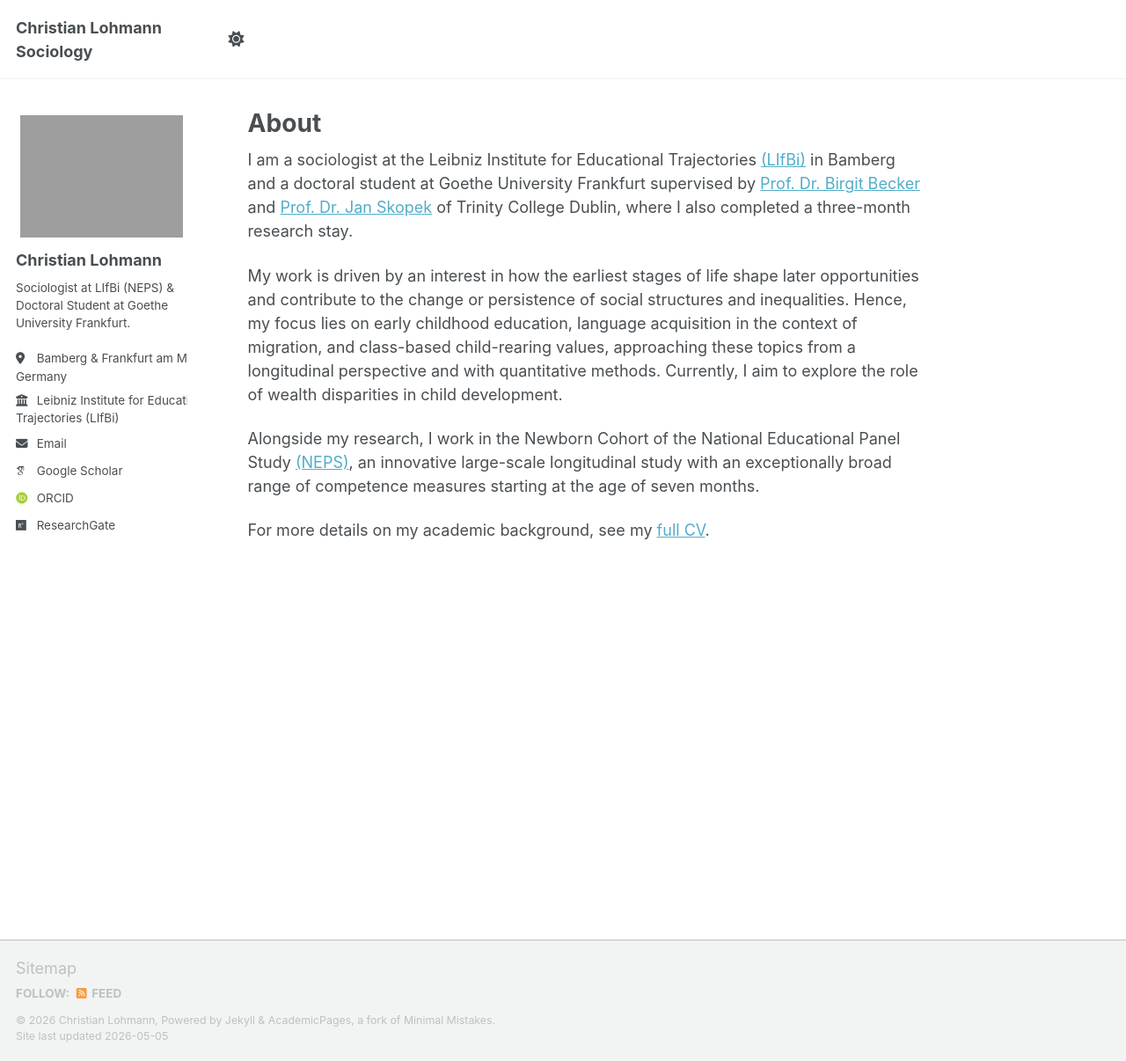
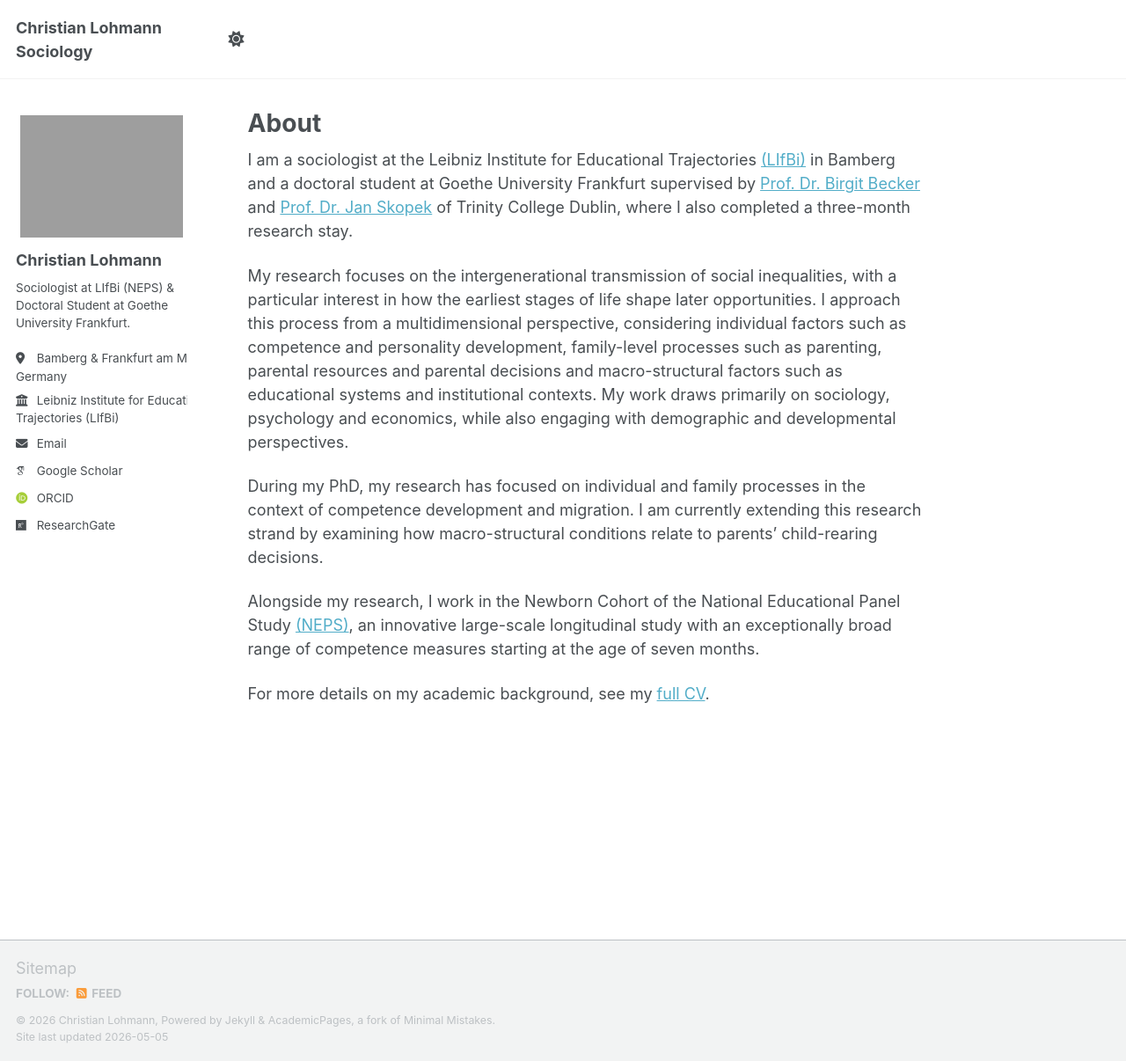
Before and after one commit to lohmannc/lohmannc.github.io, a Jekyll site: the page built from _pages/about.md, in a window 1280 px wide and 1206 px high. Shown: the whole window at 88% size. Built offline with Jekyll 4.4.1, drawn with Linux system fonts in a browser that asks for light colours; some web fonts are replaced; a script that is not in the unit is left out.

Commit message:
Revise about page with updated research interests
Updated research focus and added details about PhD work and methodology.

```diff
--- a/_pages/about.md
+++ b/_pages/about.md
@@ -9,7 +9,9 @@ redirect_from:
 
 I am a sociologist at the Leibniz Institute for Educational Trajectories [(LIfBi)](https://www.lifbi.de/en-us/Start/Institute/People/Person/account/4414?name=Lohmann%2cChristian) in Bamberg and a doctoral student at Goethe University Frankfurt supervised by [Prof. Dr. Birgit Becker](https://www.goethe-university-frankfurt.de/62146852/Sociology_with_a_Focus_on_Empirical_Educational_Research?locale=en) and [Prof. Dr. Jan Skopek](https://www.tcd.ie/research/profiles/?profile=skopekj) of Trinity College Dublin, where I also completed a three-month research stay.
 
-My work is driven by an interest in how the earliest stages of life shape later opportunities and contribute to the change or persistence of social structures and inequalities. Hence, my focus lies on early childhood education, language acquisition in the context of migration, and class-based child-rearing values, approaching these topics from a longitudinal perspective and with quantitative methods. Currently, I aim to explore the role of wealth disparities in child development.
+My research focuses on the intergenerational transmission of social inequalities, with a particular interest in how the earliest stages of life shape later opportunities. I approach this process from a multidimensional perspective, considering individual factors such as competence and personality development, family-level processes such as parenting, parental resources and parental decisions and macro-structural factors such as educational systems and institutional contexts. My work draws primarily on sociology, psychology and economics, while also engaging with demographic and developmental perspectives.
+
+During my PhD, my research has focused on individual and family processes in the context of competence development and migration. I am currently extending this research strand by examining how macro-structural conditions relate to parents’ child-rearing decisions.
 
 Alongside my research, I work in the Newborn Cohort of the National Educational Panel Study [(NEPS)](https://www.neps-data.de/Data-Center/Data-and-Documentation/SC1-Newborns), an innovative large-scale longitudinal study with an exceptionally broad range of competence measures starting at the age of seven months.
 
```
